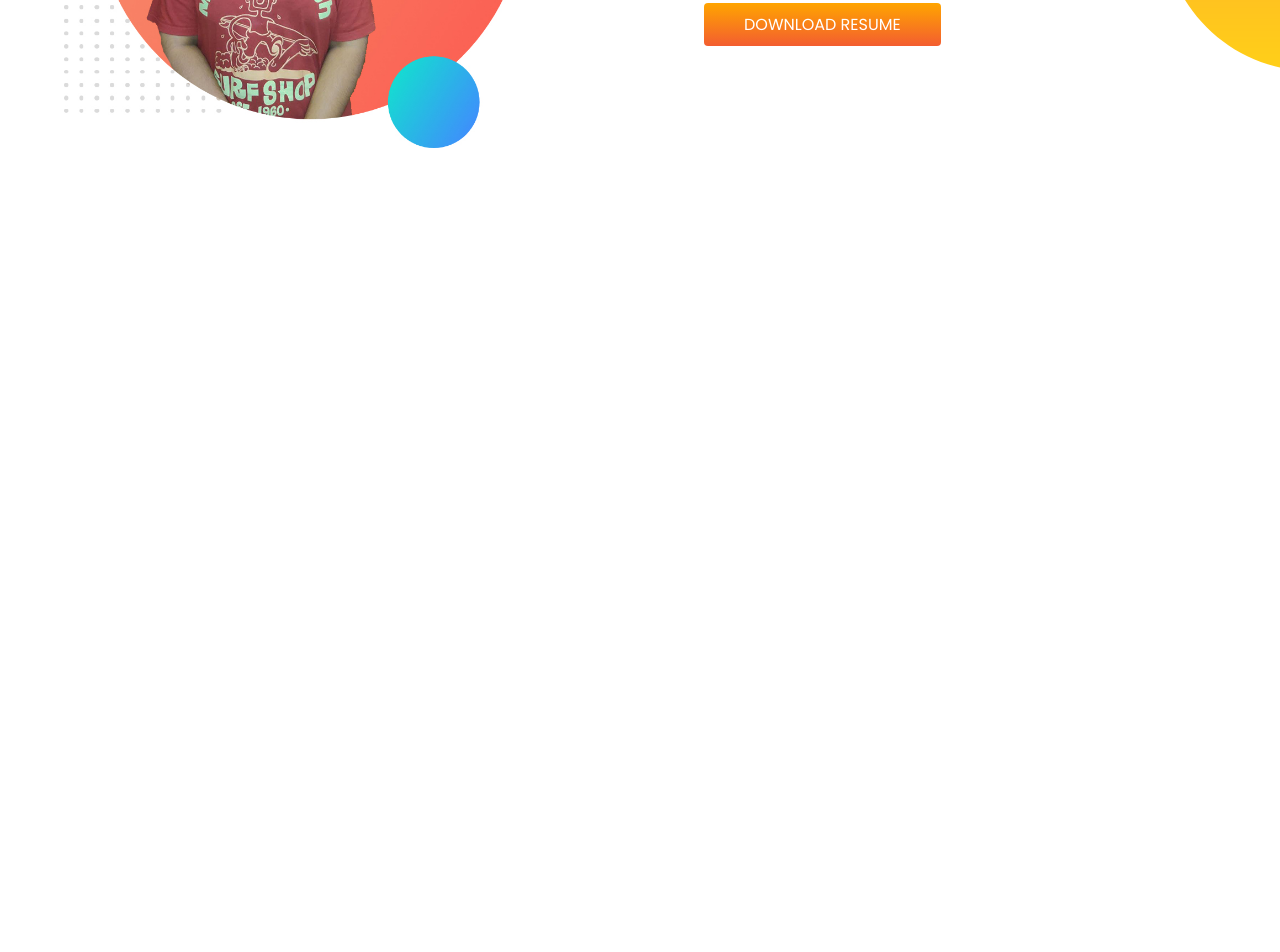
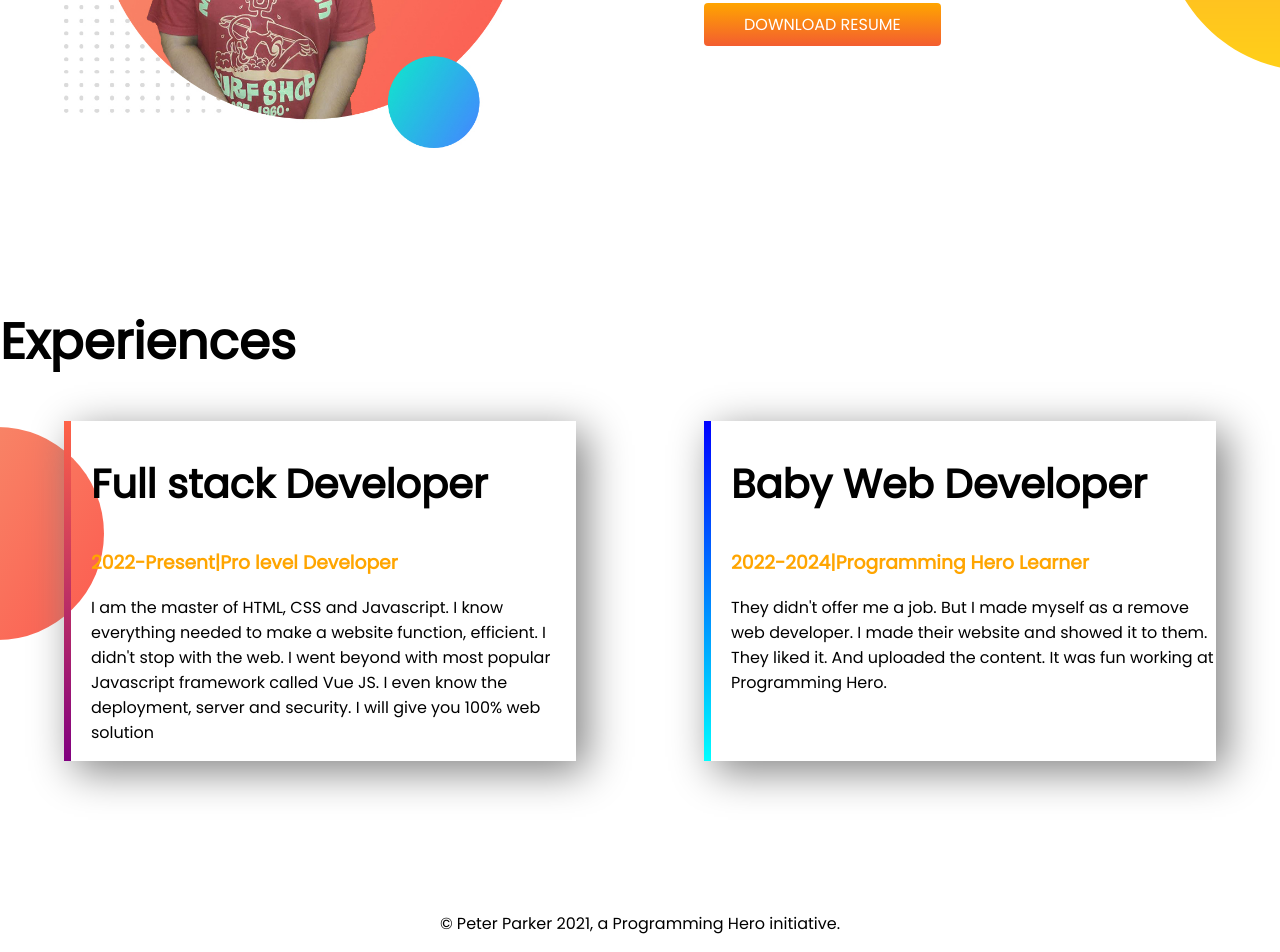
Before and after one commit to nabanichowdhury/developer-portfolio, a plain HTML site: page index.html in a window 1280 px wide. Shown: the part 923-1875 px from the top of the page. Before the commit the page ends 1228 px from the top, so only its background shows below. Drawn offline with Linux system fonts and the light colour scheme; a web font is replaced by a local one.

Commit message:
experience and footer

```diff
--- a/index.html
+++ b/index.html
@@ -15,7 +15,7 @@
 </head>
 
 <body>
-    <section class="top-banner">
+    <section class="top-banner flexible-container">
         <div class="half-width">
             <h1>Welcome to</h1>
             <h1><span class="orange-color">Nabani's</span> World!</h1>
@@ -32,7 +32,7 @@
             <img src="images/trima final photo.jpg" alt="">
         </div>
     </section>
-    <section class="dream-big">
+    <section class="dream-big flexible-container">
         <div class="half-width">
             <img src="images/TRIMA PHOTO.jpg" alt="">
         </div>
@@ -45,6 +45,30 @@
         </div>
 
     </section>
+    <section class="experience-area">
+        <h1>Experiences</h1>
+        <div class="flexible-container">
+            <div id="full-stack-experience" class="experience-item">
+                <h2>Full stack Developer</h2>
+                <h3 class="orange-color">2022-Present|Pro level Developer</h3>
+                <p>I am the master of HTML, CSS and Javascript. I know everything needed to make a website function,
+                    efficient. I didn't stop with the web. I went beyond with most popular Javascript framework called
+                    Vue
+                    JS. I even know the deployment, server and security. I will give you 100% web solution</p>
+            </div>
+            <div id="web-dev-experience" class="experience-item">
+                <h2>Baby Web Developer</h2>
+                <h3 class="orange-color">2022-2024|Programming Hero Learner</h3>
+                <p>They didn't offer me a job. But I made myself as a remove web developer. I made their website and
+                    showed
+                    it to them. They liked it. And uploaded the content. It was fun working at Programming Hero.</p>
+            </div>
+        </div>
+
+    </section>
+    <footer>
+        <p>© Peter Parker 2021, a Programming Hero initiative.</p>
+    </footer>
 </body>
 
 </html>
--- a/style.css
+++ b/style.css
@@ -5,10 +5,13 @@ body{
 h1{
     font-size: 50px;
 }
+h2{
+    font-size: 40px;
+}
 .orange-color{
     color: orange;
 }
-section{
+.flexible-container{
     display: flex;
     margin-bottom: 150px;
 }
@@ -41,3 +44,33 @@ section{
 .dream-big p{
     padding-right: 170px;
 }
+.experience-item{
+    width: 40%;
+    box-shadow: 10px 10px 40px grey;
+    margin-left: 5%;
+    margin-right:5% ;
+    padding-left: 20px;
+
+
+}
+.experience-area{
+    background-image: url(images/exp-bg.png);
+    background-repeat: no-repeat;
+    background-position: left;
+
+}
+#web-dev-experience{
+     border-left: 7px solid;
+     border-image: linear-gradient(blue,cyan);
+     border-image-slice: 1;
+
+}
+#full-stack-experience{
+    border-left: 7px solid;
+     border-image: linear-gradient(tomato,purple);
+     border-image-slice: 1;
+
+}
+footer p{
+    text-align: center;
+}
```
Also changed, not shown: images/MY PHOTP.jpg (deleted), images/jhankar.png (deleted), images/jhankar2.png (deleted), 4 other files.
